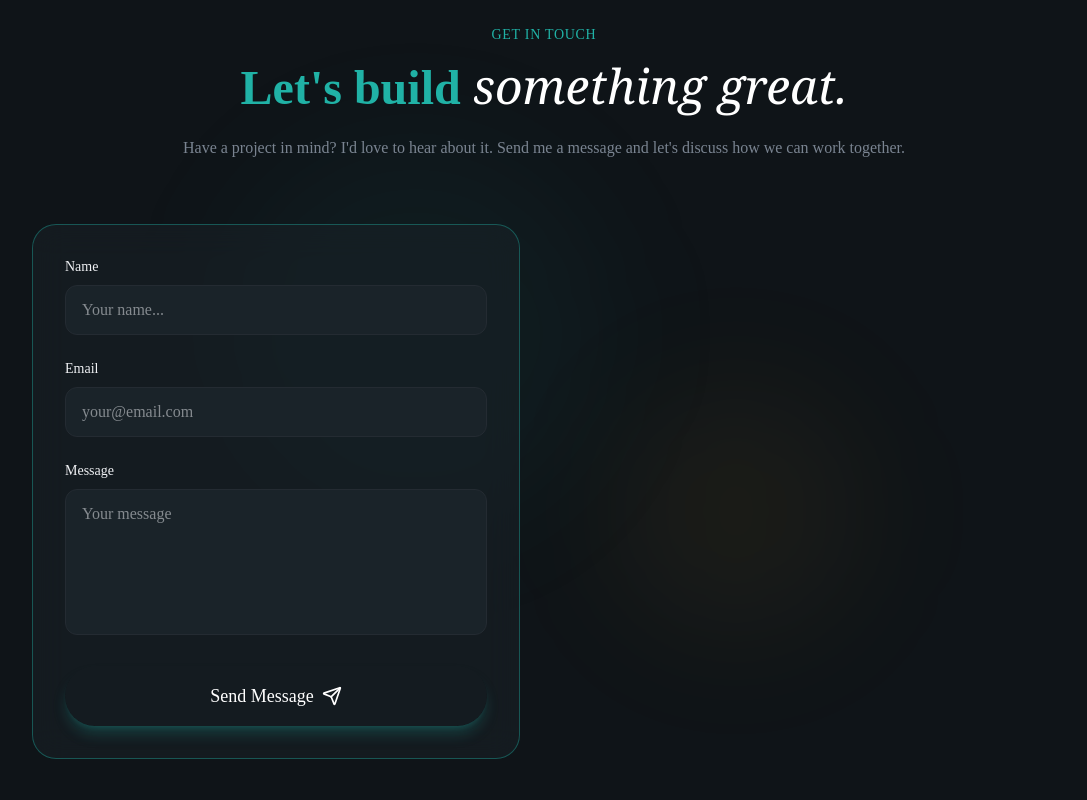
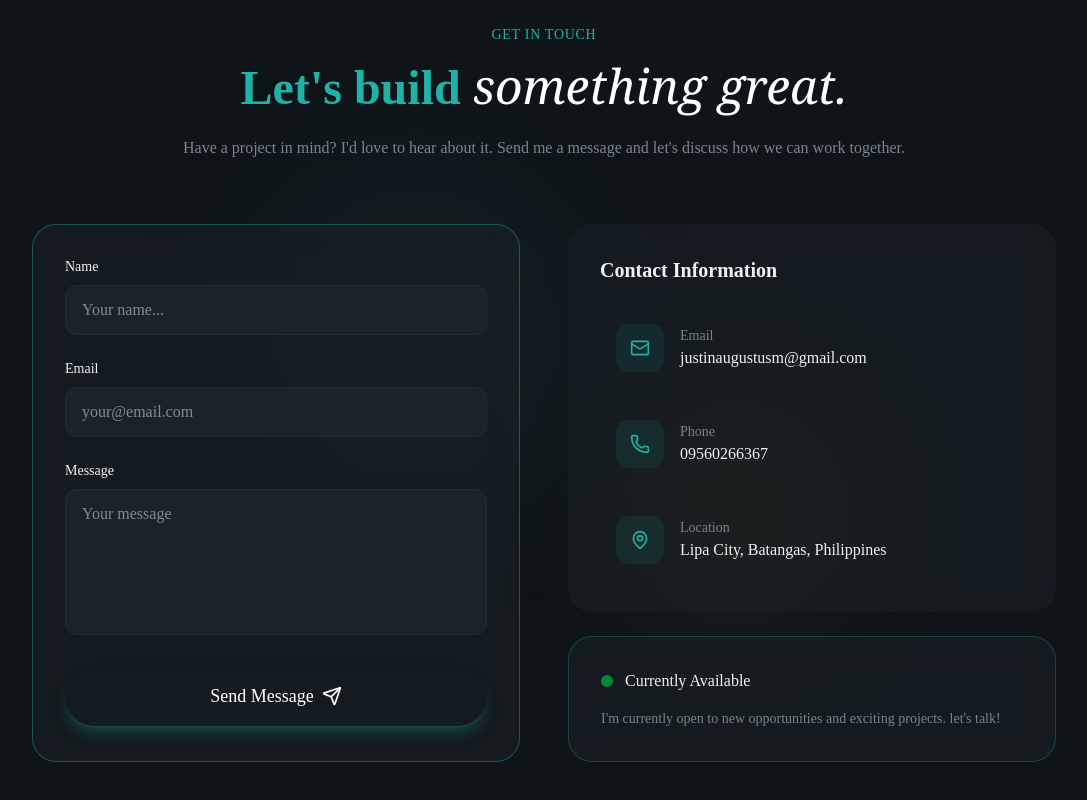
Before and after one commit to primo-0/personal-portfolio, a React (Vite) app: page / in a window 1280 px wide. Shown: the part 4446-5246 px from the top of the page, without its empty margins (96-1183 px from the left). Built offline with nearby package versions, Linux system fonts and the light colour scheme.

Commit message:
added contact info in the contact section

```diff
--- a/src/sections/Contact.jsx
+++ b/src/sections/Contact.jsx
@@ -188,6 +188,44 @@ export const Contact = () => {
                     )}
                 </form>
             </div>
+             {/* Contact info */}
+             <div className="space-y-6 animate-fade-in animation-delay-400">
+            <div className="glass rounded-3xl p-8">
+              <h3 className="text-xl font-semibold mb-6">
+                Contact Information
+              </h3>
+              <div className="space-y-4">
+                {contactInfo.map((item, i) => (
+                  <a
+                    key={i}
+                    href={item.href}
+                    className="flex items-center gap-4 p-4 rounded-xl hover:bg-surface transition-colors group"
+                  >
+                    <div className="w-12 h-12 rounded-xl bg-primary/10 flex items-center justify-center group-hover:bg-primary/20 transition-colors">
+                      <item.icon className="w-5 h-5 text-primary" />
+                    </div>
+                    <div>
+                      <div className="text-sm text-muted-foreground">
+                        {item.label}
+                      </div>
+                      <div className="font-medium">{item.value}</div>
+                    </div>
+                  </a>
+                ))}
+              </div>
+            </div>
+                {/* Availability Card */}
+                 <div className="glass rounded-3xl p-8 border border-primary/30">
+              <div className="flex items-center gap-3 mb-4">
+                <span className="w-3 h-3 bg-green-500 rounded-full animate-pulse" />
+                <span className="font-medium">Currently Available</span>
+              </div>
+              <p className="text-muted-foreground text-sm">
+                I'm currently open to new opportunities and exciting projects.
+                let's talk!
+              </p>
+            </div>
+          </div>
         </div>
         </div>
     </section>);
```
